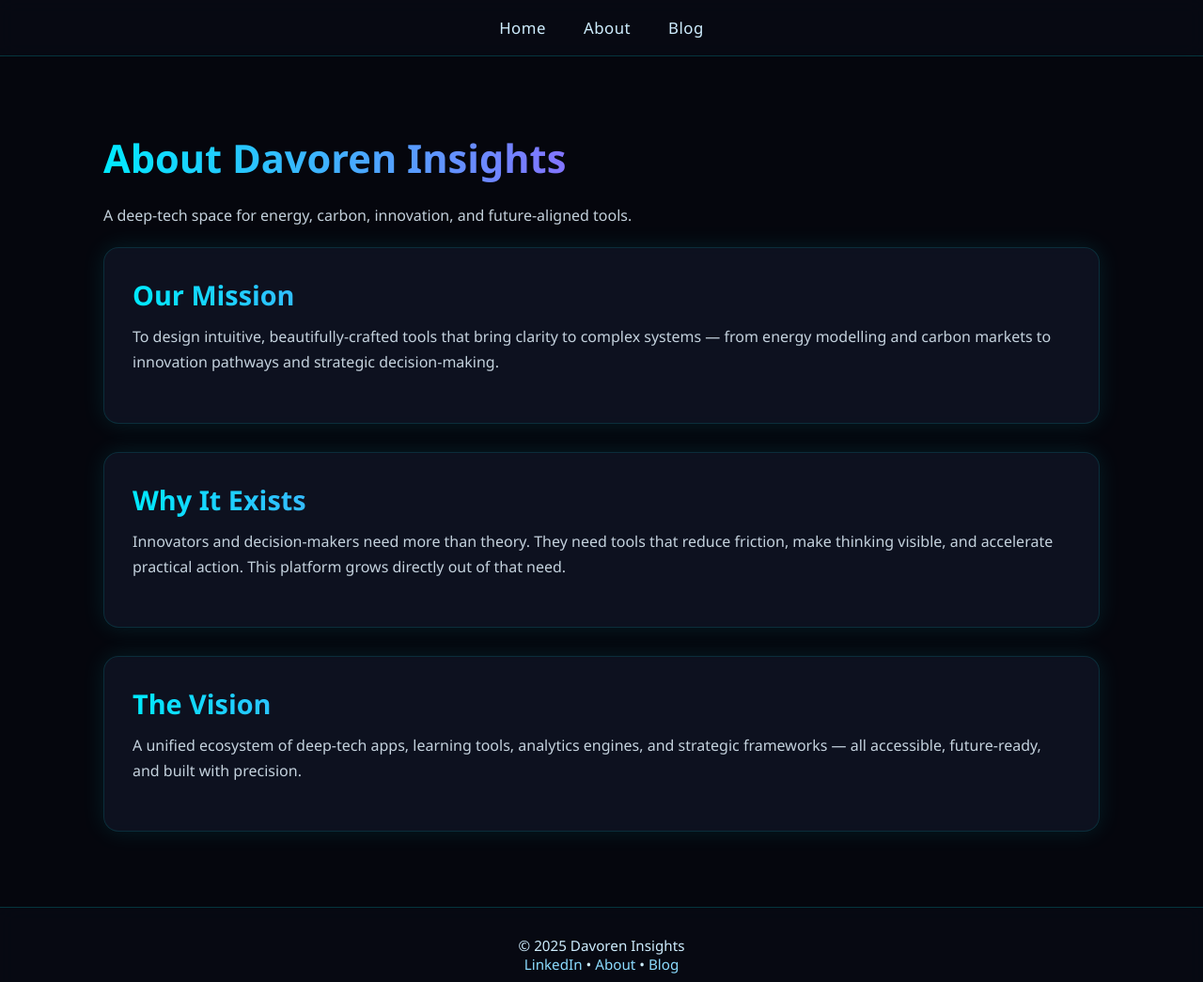
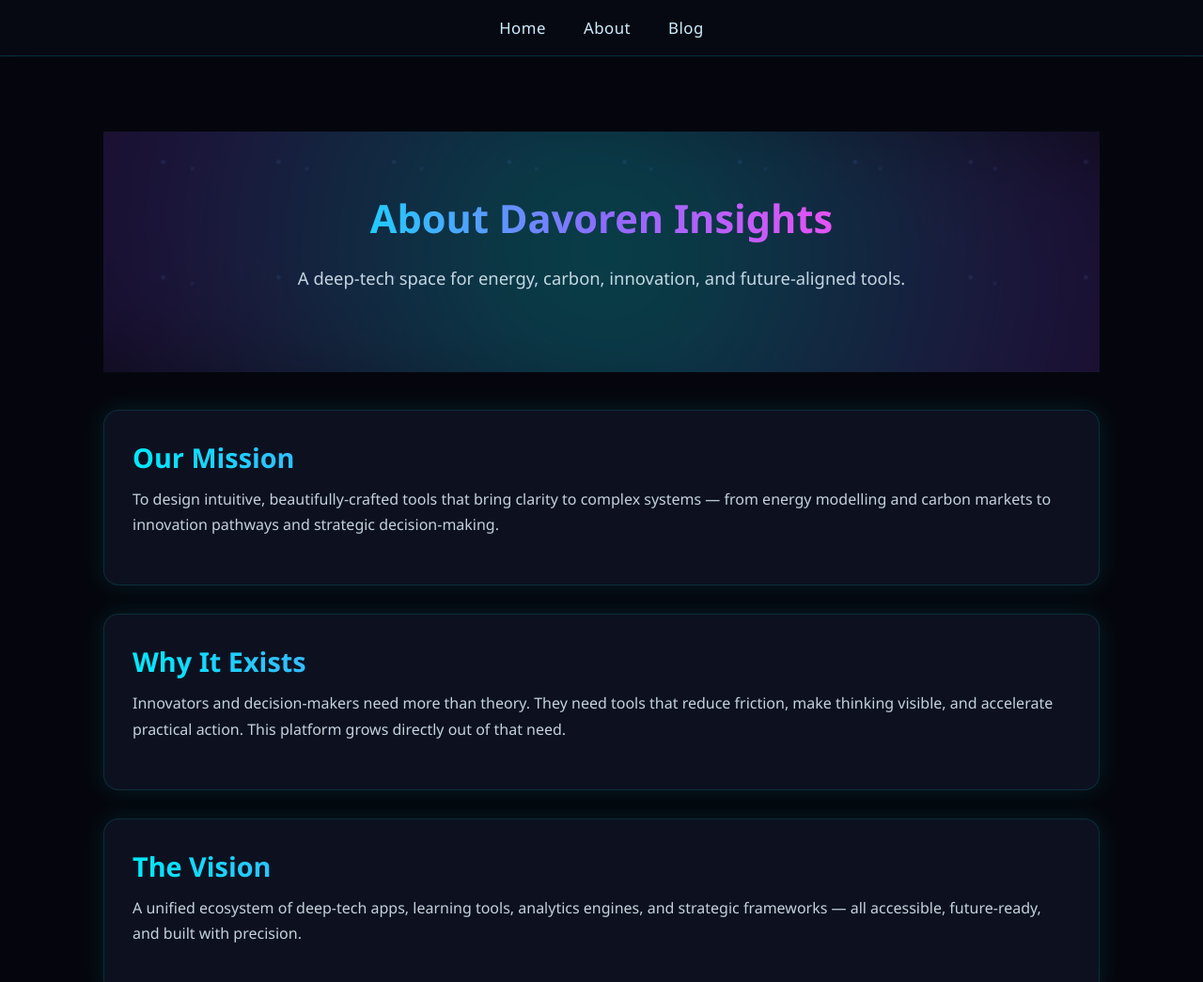
Before and after one commit to doglikevulturesBD/DavorenInsights, a plain HTML site: page about.html in a window 1280 px wide. Shown: the top 1045 px of the page at 94% size. Drawn offline with Linux system fonts and the light colour scheme.

Commit message:
Update style.css

```diff
--- a/style.css
+++ b/style.css
@@ -101,6 +101,82 @@ body {
     pointer-events: none;
     animation: glowPulse 7s ease-in-out infinite alternate;
 }
+
+/* SUB-HERO FOR ABOUT PAGE */
+.sub-hero {
+    position: relative;
+    height: 32vh; /* smaller than main hero */
+    display: flex;
+    align-items: center;
+    justify-content: center;
+    overflow: hidden;
+    margin-bottom: 40px;
+}
+
+/* GLOW BACKGROUND */
+.sub-hero-glow {
+    position: absolute;
+    width: 150%;
+    height: 150%;
+    background: radial-gradient(circle at 50% 50%,
+        rgba(0, 255, 255, 0.25),
+        rgba(140, 70, 255, 0.18),
+        rgba(0, 0, 0, 0.85)
+    );
+    filter: blur(60px);
+    animation: heroPulse 6s ease-in-out infinite alternate;
+    z-index: -2;
+}
+
+/* PARTICLES (COPIED FROM MAIN HERO BUT LIGHTER) */
+.sub-particles {
+    position: absolute;
+    inset: 0;
+    overflow: hidden;
+    z-index: -1;
+}
+
+.sub-particles::before,
+.sub-particles::after {
+    content: "";
+    position: absolute;
+    width: 200%;
+    height: 200%;
+    background-image:
+        radial-gradient(circle, rgba(0,255,255,0.22) 2px, transparent 2px),
+        radial-gradient(circle, rgba(140,80,255,0.22) 2px, transparent 2px),
+        radial-gradient(circle, rgba(255,80,200,0.22) 2px, transparent 2px);
+    background-size: 120px 120px;
+    animation: floatParticles 22s linear infinite;
+    opacity: 0.35;
+    filter: blur(1px);
+}
+
+.sub-particles::after {
+    animation-duration: 30s;
+    opacity: 0.25;
+}
+
+/* TEXT CONTENT */
+.sub-hero-content {
+    position: relative;
+    text-align: center;
+    z-index: 5;
+}
+
+.sub-hero-content h1 {
+    font-size: 2.8rem;
+    background: linear-gradient(90deg, #00eaff, #8d6bff, #ff4bf1);
+    -webkit-background-clip: text;
+    -webkit-text-fill-color: transparent;
+    margin-bottom: 8px;
+}
+
+.sub-hero-content p {
+    opacity: 0.85;
+    font-size: 1.15rem;
+}
+
 
 /* GLOW PULSE */
 @keyframes glowPulse {
```
